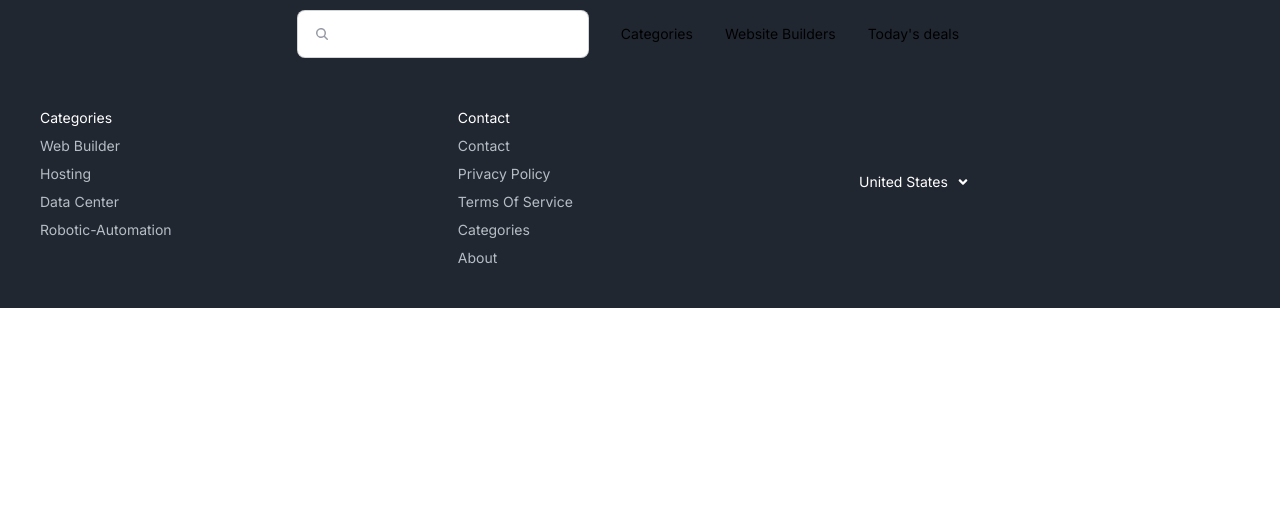
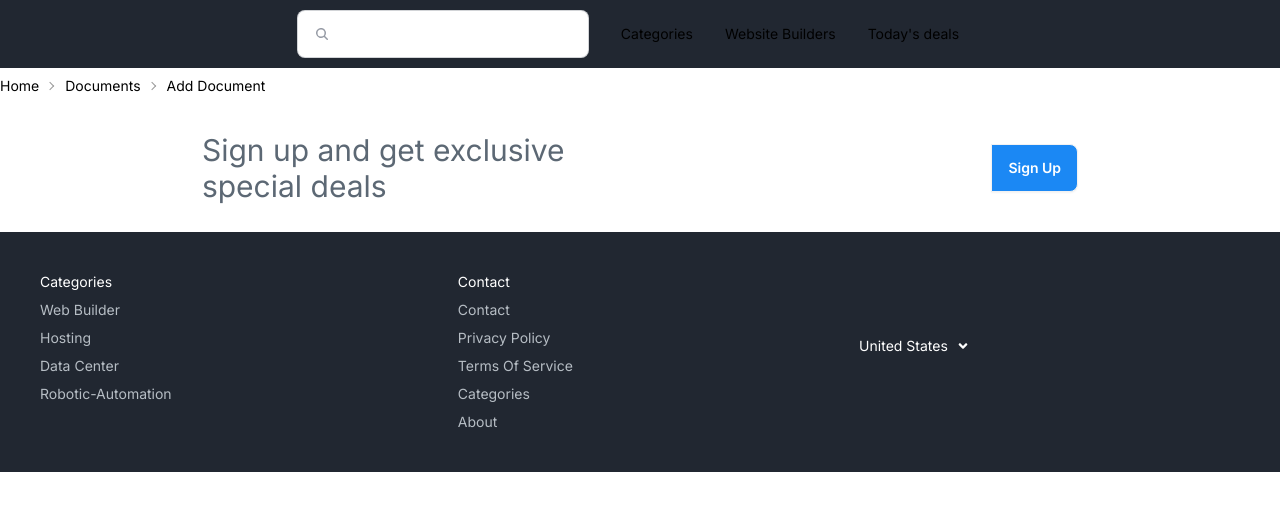
Before and after one commit to moazzemhossainnahid/webbuilder-client, a Next.js app: page / in a window 1280 px wide. Shown: the top 510 px of the page. Built offline with nearby package versions, Linux system fonts and the light colour scheme.

Commit message:
add newsletter

```diff
--- a/src/app/page.tsx
+++ b/src/app/page.tsx
@@ -6,7 +6,7 @@ import TopHeading from "@/components/common/UI/TopHeading/TopHeading";
 
 export default function Home() {
   return (
-    <main className="w-full">
+    <main className="w-full bg-white">
       <TopHeading />
       <Breadcrumbs />
       <MainCardSec />
--- a/src/components/common/UI/Breadcrumbs/Breadcrumbs.tsx
+++ b/src/components/common/UI/Breadcrumbs/Breadcrumbs.tsx
@@ -2,8 +2,12 @@ import React from 'react';
 
 const Breadcrumbs: React.FC = () => {
     return (
-        <div>
-
+        <div className="text-sm breadcrumbs">
+            <ul>
+                <li><a>Home</a></li>
+                <li><a>Documents</a></li>
+                <li>Add Document</li>
+            </ul>
         </div>
     );
 };
--- a/src/components/common/UI/NewsLetter/NewsLetter.tsx
+++ b/src/components/common/UI/NewsLetter/NewsLetter.tsx
@@ -1,9 +1,13 @@
 import React from 'react';
 
-const NewsLetter:React.FC = () => {
+const NewsLetter: React.FC = () => {
     return (
-        <div>
-
+        <div className='w-full md:w-4/5 mx-auto flex flex-col md:flex-row justify-around items-center gap-3 bg-white py-7'>
+            <h2 className="text-[#5C6874] text-3xl">Sign up and get exclusive <br /> special deals</h2>
+            <div className="join">
+                <input className="input join-item" placeholder="" />
+                <button className="btn join-item bg-[#1B88F4] text-white rounded-lg">Sign Up</button>
+            </div>
         </div>
     );
 };
--- a/src/components/shared/Footer/Footer.tsx
+++ b/src/components/shared/Footer/Footer.tsx
@@ -6,18 +6,18 @@ const Footer: React.FC = () => {
 <footer className="footer p-10 bg-[#212731] text-neutral-content">
   <nav>
     <h6 className="text-white">Categories</h6>
-    <a className="link link-hover text-[#B6BDC4] text-sm">Web Builder</a>
-    <a className="link link-hover text-[#B6BDC4] text-sm">Hosting</a>
-    <a className="link link-hover text-[#B6BDC4] text-sm">Data Center</a>
-    <a className="link link-hover text-[#B6BDC4] text-sm">Robotic-Automation</a>
+    <a className="link link-hover text-[#B6BDC4]">Web Builder</a>
+    <a className="link link-hover text-[#B6BDC4]">Hosting</a>
+    <a className="link link-hover text-[#B6BDC4]">Data Center</a>
+    <a className="link link-hover text-[#B6BDC4]">Robotic-Automation</a>
   </nav>
   <nav>
     <h6 className="text-white">Contact</h6>
-    <a className="link link-hover text-[#B6BDC4] text-sm">Contact</a>
-    <a className="link link-hover text-[#B6BDC4] text-sm">Privacy Policy</a>
-    <a className="link link-hover text-[#B6BDC4] text-sm">Terms Of Service</a>
-    <a className="link link-hover text-[#B6BDC4] text-sm">Categories</a>
-    <a className="link link-hover text-[#B6BDC4] text-sm">About</a>
+    <a className="link link-hover text-[#B6BDC4]">Contact</a>
+    <a className="link link-hover text-[#B6BDC4]">Privacy Policy</a>
+    <a className="link link-hover text-[#B6BDC4]">Terms Of Service</a>
+    <a className="link link-hover text-[#B6BDC4]">Categories</a>
+    <a className="link link-hover text-[#B6BDC4]">About</a>
   </nav>
   <nav className='md:pt-16'>
     <h6 className="text-white flex justify-center items-center gap-2">United States <FaAngleDown/></h6>
```
